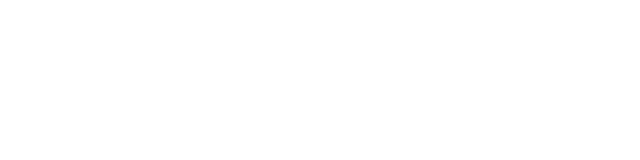
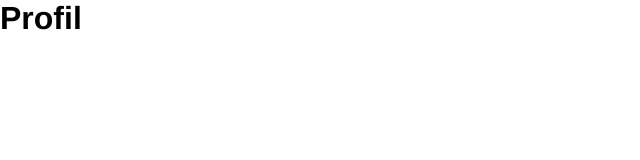
Before and after one commit to Paul5400/Morpion, a Vue app in the folder vue/: page /profile in a window 1280 px wide. Before the commit this address had no page. Shown: the top 160 px of the page, without its empty margins (0-640 px from the left). Built offline with nearby package versions, Linux system fonts and the light colour scheme.

Commit message:
ajout profil.vue

```diff
--- a/vue/src/router/index.js
+++ b/vue/src/router/index.js
@@ -1,5 +1,6 @@
 import { createRouter, createWebHistory } from 'vue-router'
 import Home from '../views/Home.vue'
+import Profile from '../views/Profile.vue'
 
 const router = createRouter({
   history: createWebHistory(import.meta.env.BASE_URL),
@@ -8,6 +9,11 @@
       path: '/home',
       name: 'home',
       component: Home
+    },
+    {
+      path: '/profile',
+      name: 'profile',
+      component: Profile
     }
   ]
 })
--- /dev/null
+++ b/vue/src/views/Profile.vue
@@ -0,0 +1,11 @@
+<script setup>
+</script>
+
+<template>
+  <div class="profile">
+    <h1>Profil</h1>
+  </div>
+</template>
+
+<style scoped>
+</style>
```
